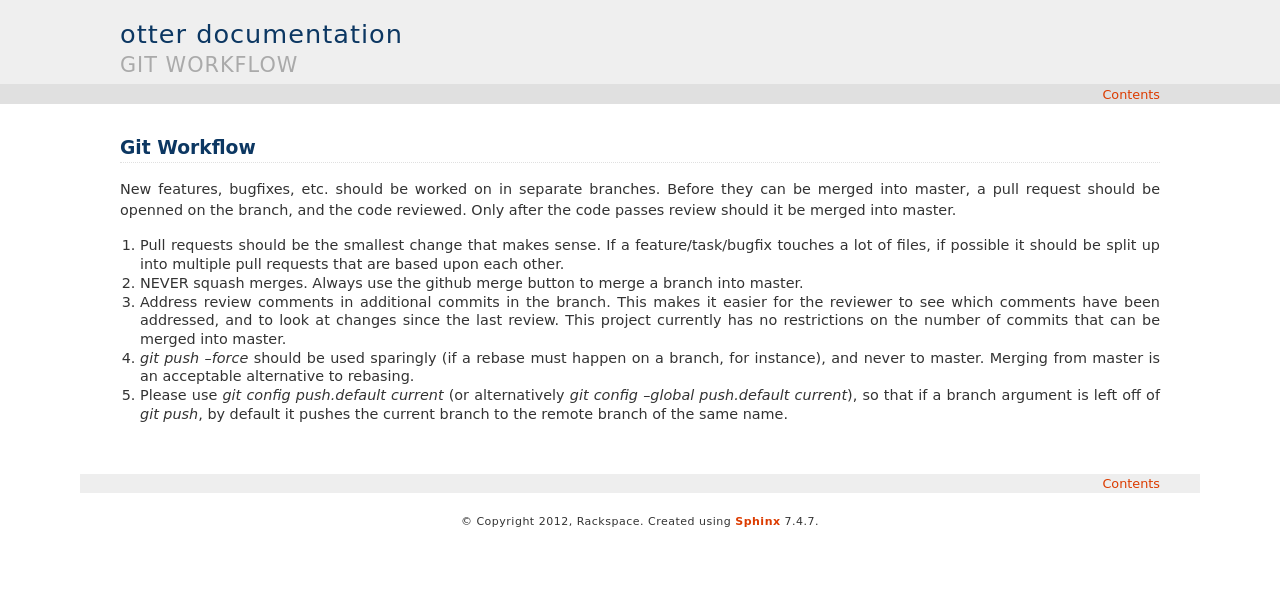
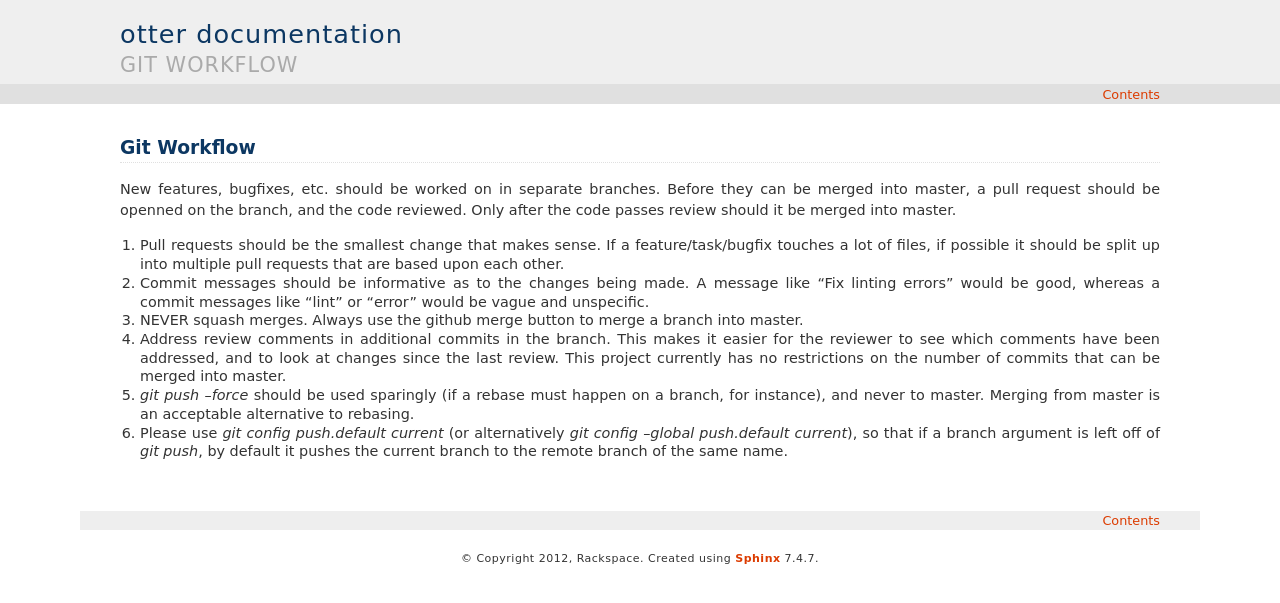
Before and after one commit to rackerlabs/otter, a Sphinx documentation site: the page built from doc/dev_process.rst, in a window 1280 px wide. Shown: the top 603 px of the page. Built offline with Sphinx 7.4.7, drawn with Linux system fonts in a browser that asks for light colours; pages that are not in the unit, such as notebooks, are missing from menus.

Commit message:
Add guideline about commit messages

```diff
--- a/doc/dev_process.rst
+++ b/doc/dev_process.rst
@@ -6,6 +6,8 @@ New features, bugfixes, etc. should be worked on in separate branches.  Before t
 
 #. Pull requests should be the smallest change that makes sense.  If a feature/task/bugfix touches a lot of files, if possible it should be split up into multiple pull requests that are based upon each other.
 
+#. Commit messages should be informative as to the changes being made.  A message like "Fix linting errors" would be good, whereas a commit messages like "lint" or "error" would be vague and unspecific.
+
 #. NEVER squash merges.  Always use the github merge button to merge a branch into master.
 
 #. Address review comments in additional commits in the branch.  This makes it easier for the reviewer to see which comments have been addressed, and to look at changes since the last review.  This project currently has no restrictions on the number of commits that can be merged into master.
```
